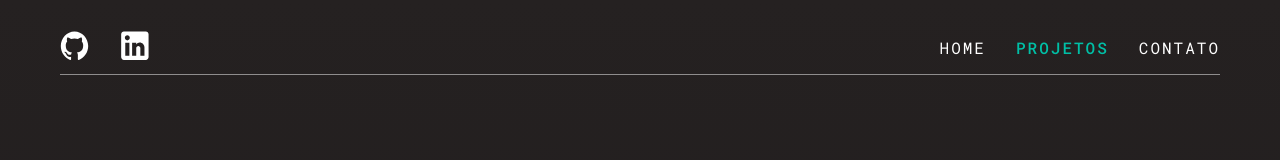
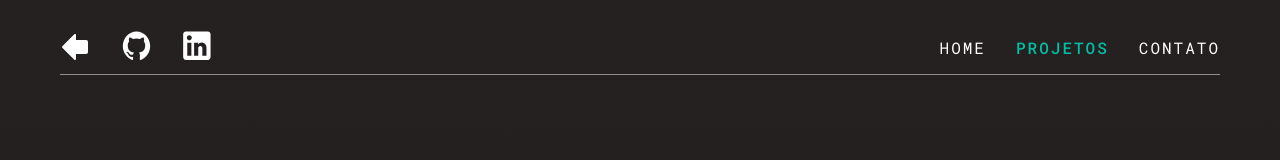
Before and after one commit to FWalterDias/Portfolio, a React (Vite) app: page /home in a window 1280 px wide. Both pictures are taken after a click on the button "IR PARA PROJETOS". Shown: the top 160 px of the page. Built offline with nearby package versions, Linux system fonts and the light colour scheme.

Commit message:
adicionando botao de back

```diff
--- a/src/components/Header/index.tsx
+++ b/src/components/Header/index.tsx
@@ -1,13 +1,28 @@
 import { ContainerHeader, ContainerNav, ContainerSocialMedias } from "./styles";
 import iconLinkedin from "../../assets/Links/linkedin.svg";
 import iconGitgub from "../../assets/Links/github.svg";
-import { Link } from "react-router-dom";
+import iconBack from "../../assets/Icons/arrow-back.svg";
+import { Link, useNavigate } from "react-router-dom";
 import { NavLink } from "react-router-dom";
 
 export function Header() {
+
+    const navigate = useNavigate();
+    const path = window.location.pathname;
+
+    function backPage() {
+        navigate(-1)
+    }
+
     return (
         <ContainerHeader>
             <ContainerSocialMedias>
+
+                {
+                    path !== "/home" &&
+                    <img src={iconBack} alt="icon-back" onClick={backPage} />
+                }
+
                 <Link to="https://github.com/FWalterDias" target="_blank">
                     <img src={iconGitgub} alt="icon-github" />
                 </Link>
--- a/src/components/Header/styles.ts
+++ b/src/components/Header/styles.ts
@@ -16,6 +16,9 @@ export const ContainerSocialMedias = styled.div`
     display: flex;
     gap: 1rem;
 
+    img{
+        cursor: pointer;
+    }
 
     a{
         img{
```
Also changed, not shown: src/assets/Icons/arrow-back.svg (added).
